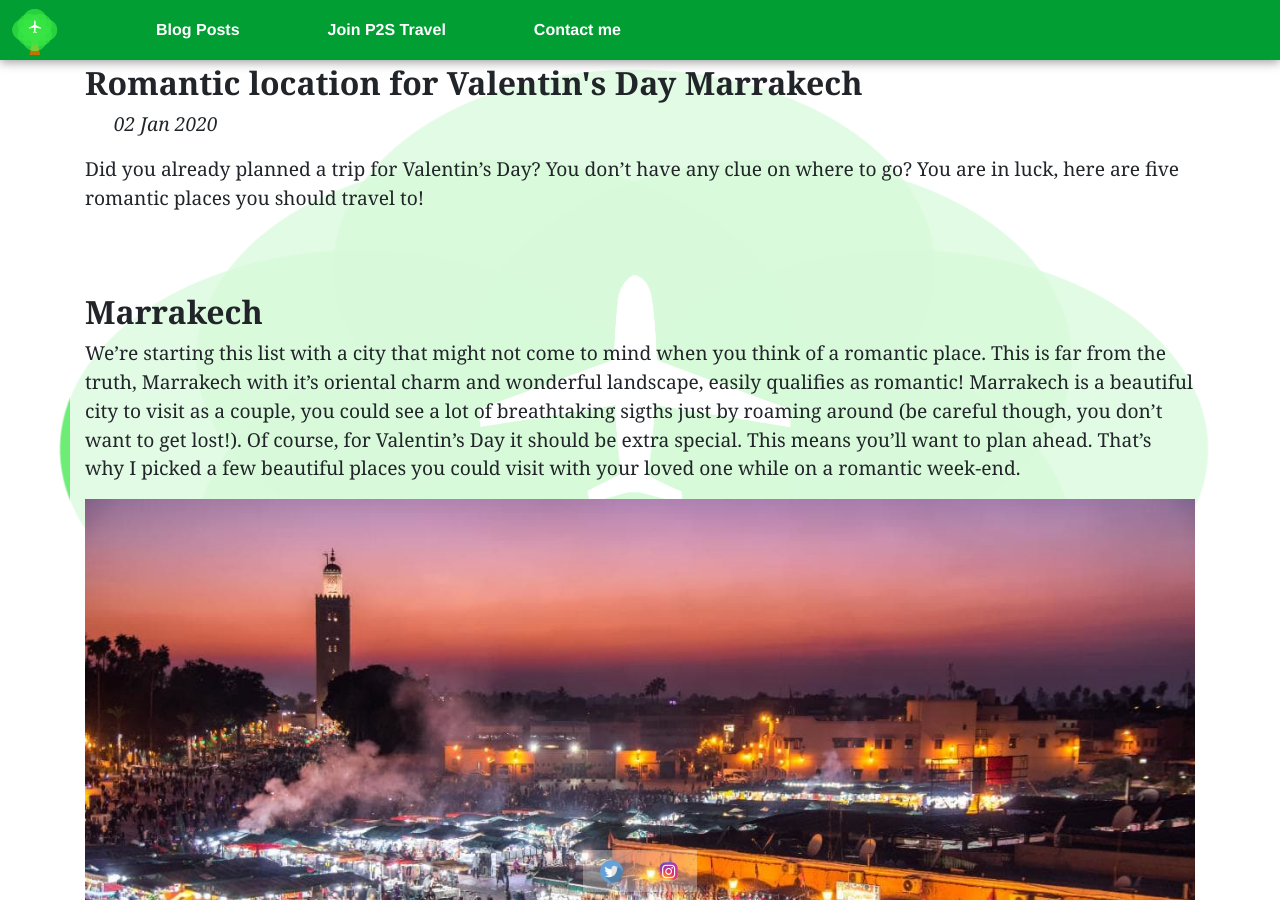
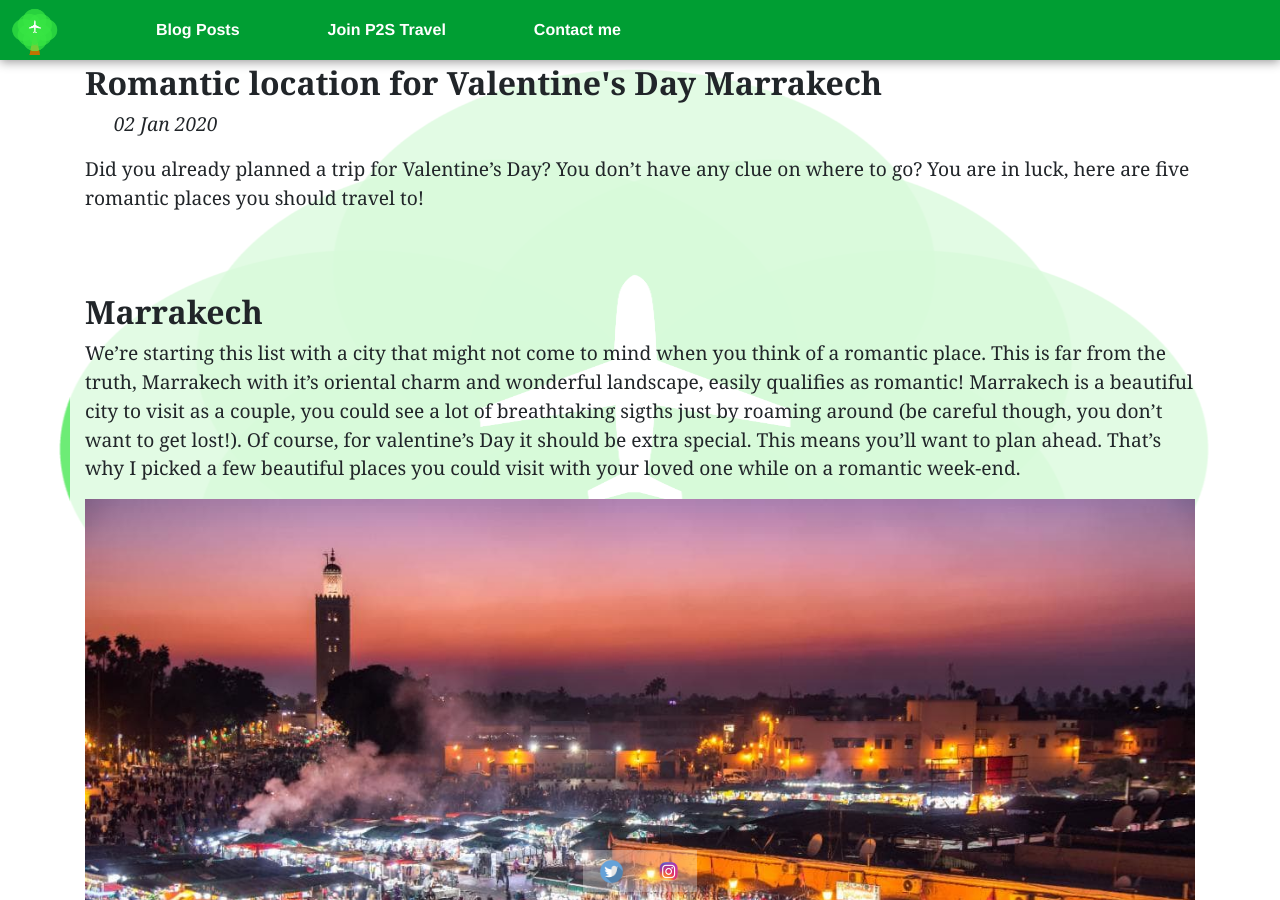
Before and after one commit to jdtravelp2s/jdtravelp2s.github.io, a Jekyll site: the page built from _posts/2020-01-02-romantic-locations-valentin-marrakech.md, in a window 1280 px wide and 900 px high. Built offline with Jekyll 4.4.1, drawn with Linux system fonts in a browser that asks for light colours; some of the changed text lies outside the part shown.

Commit message:
correcting grammar

```diff
--- a/_posts/2020-01-02-romantic-locations-valentin-marrakech.md
+++ b/_posts/2020-01-02-romantic-locations-valentin-marrakech.md
@@ -1,14 +1,14 @@
 ---
 layout : post
-title : Romantic location for Valentin's Day Marrakech
+title : Romantic location for Valentine's Day Marrakech
 Date : 2020-01-03
 ---
 
-Did you already planned a trip for Valentin's Day? You don't have any clue on where to go? You are in luck, here are five romantic places you should travel to!
+Did you already planned a trip for Valentine's Day? You don't have any clue on where to go? You are in luck, here are five romantic places you should travel to!
 
 # Marrakech
 
-We're starting this list with a city that might not come to mind when you think of a romantic place. This is far from the truth, Marrakech with it's oriental charm and wonderful landscape, easily qualifies as romantic! Marrakech is a beautiful city to visit as a couple, you could see a lot of breathtaking sigths just by roaming around (be careful though, you don't want to get lost!). Of course, for Valentin's Day it should be extra special. This means you'll want to plan ahead. That's why I picked a few beautiful places you could visit with your loved one while on a romantic week-end.
+We're starting this list with a city that might not come to mind when you think of a romantic place. This is far from the truth, Marrakech with it's oriental charm and wonderful landscape, easily qualifies as romantic! Marrakech is a beautiful city to visit as a couple, you could see a lot of breathtaking sigths just by roaming around (be careful though, you don't want to get lost!). Of course, for valentine's Day it should be extra special. This means you'll want to plan ahead. That's why I picked a few beautiful places you could visit with your loved one while on a romantic week-end.
 
 <img class="d-block w-100 img-fluid" src="/assets/romantic-trip-2020/marrakech-city.jpeg" alt="marrakech city beautiful">
 
@@ -40,7 +40,7 @@ This list wouldn't be complete without the iconic camel ride through the desert.
 
 ## Relaxing
 
-On a Valentin's Day trip you may also want to relax. Don't worry! There are many spas offering relaxing treatments for couples. As a plus you could go to a rooftop bar or restaurant to watch the sunset while sipping an avocado smoothie.
+On a valentine's Day trip you may also want to relax. Don't worry! There are many spas offering relaxing treatments for couples. As a plus you could go to a rooftop bar or restaurant to watch the sunset while sipping an avocado smoothie.
 
 
 Thank you for reading, I hope you enjoyed it! If you did and want to book your hotel stay in Marrakech, just [click here](https://thehotelsite.com/jdtravelp2s) to get good prices! Check out [this link](https://p2stravel.com/jdtravelp2s) and join P2S Travel to get even better discounts and make a living out of travelling! As a partner you'll get discounts on activities such as camel rides too!
```
